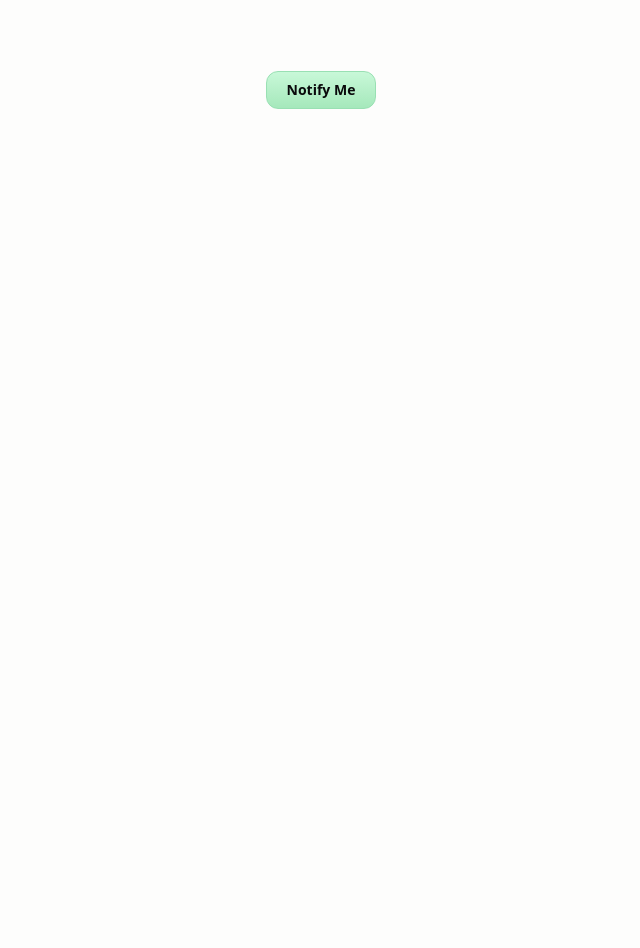
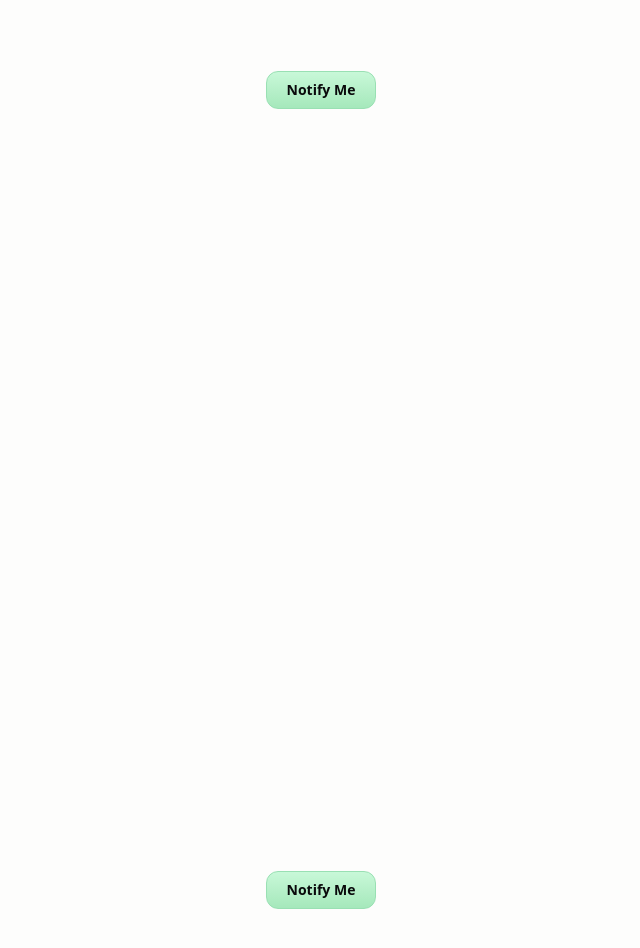
Before and after one commit to Ukhang/uing, a Next.js app: page / in a window 1280 px wide. Shown: the top 948 px of the page, without its empty margins (319-959 px from the left). Before the commit the page ends 800 px from the top, so only its background shows below. Built offline with nearby package versions, Linux system fonts and the light colour scheme.

Commit message:
add theme provider

```diff
--- a/src/app/layout.tsx
+++ b/src/app/layout.tsx
@@ -1,5 +1,6 @@
 import type { Metadata } from "next";
 import "./globals.css";
+import { ThemeProvider } from "@/components/theme-provider";
 
 export const metadata: Metadata = {
   title: "Create Next App",
@@ -12,10 +13,18 @@
   children: React.ReactNode;
 }>) {
   return (
-    <html lang="en">
+    <html lang="en" suppressHydrationWarning>
       <body
         className={`font-sans antialiased`}
       >
+        <ThemeProvider
+            attribute="class"
+            defaultTheme="system"
+            enableSystem
+            disableTransitionOnChange
+          >
+            {children}
+          </ThemeProvider>
         {children}
       </body>
     </html>
--- /dev/null
+++ b/src/components/theme-provider.tsx
@@ -0,0 +1,11 @@
+"use client"
+
+import * as React from "react"
+import { ThemeProvider as NextThemesProvider } from "next-themes"
+
+export function ThemeProvider({
+  children,
+  ...props
+}: React.ComponentProps<typeof NextThemesProvider>) {
+  return <NextThemesProvider {...props}>{children}</NextThemesProvider>
+}
```
